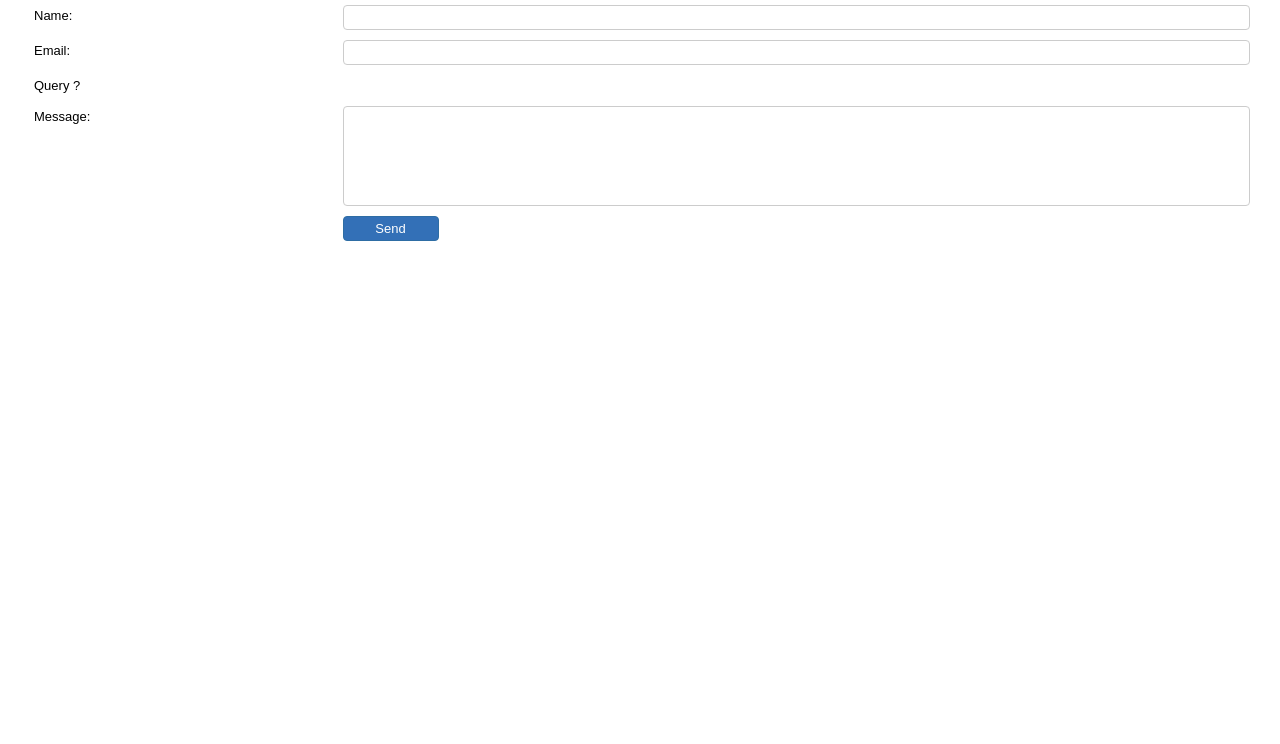
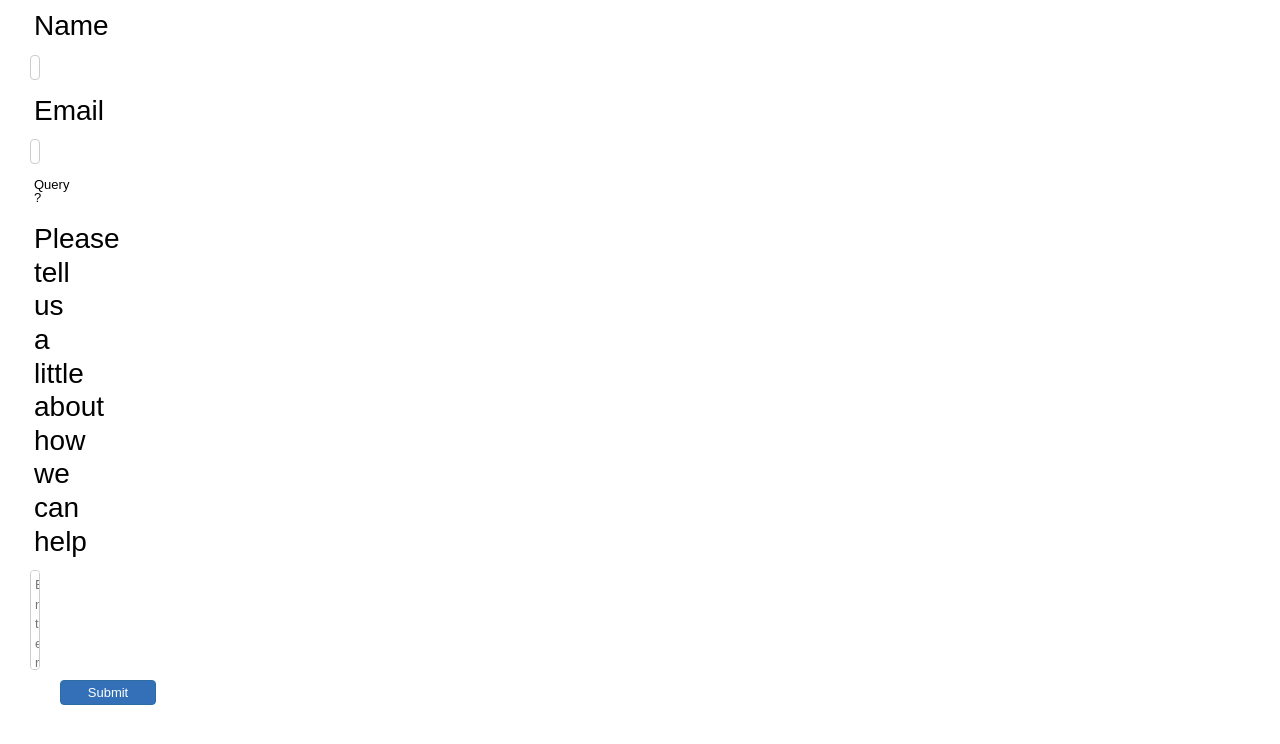
Before and after one commit to Grv-Singh/inquery-form-studenteer, a PHP site: page / in a window 1280 px wide. Shown: the top 744 px of the page. Run offline with PHP 8.4, Linux system fonts and the light colour scheme.

Commit message:
Update index.php

```diff
--- a/index.php
+++ b/index.php
@@ -706,6 +706,16 @@ a:hover
    margin: 0;
 }
 </style>
+   <meta charset="utf-8">
+    <title>Contact Form</title>
+
+    <!-- CSS only -->
+    <link rel="stylesheet" href="https://stackpath.bootstrapcdn.com/bootstrap/4.5.2/css/bootstrap.min.css" integrity="sha384-JcKb8q3iqJ61gNV9KGb8thSsNjpSL0n8PARn9HuZOnIxN0hoP+VmmDGMN5t9UJ0Z" crossorigin="anonymous">
+
+    <!-- JS, Popper.js, and jQuery -->
+    <script src="https://code.jquery.com/jquery-3.5.1.slim.min.js" integrity="sha384-DfXdz2htPH0lsSSs5nCTpuj/zy4C+OGpamoFVy38MVBnE+IbbVYUew+OrCXaRkfj" crossorigin="anonymous"></script>
+    <script src="https://cdn.jsdelivr.net/npm/popper.js@1.16.1/dist/umd/popper.min.js" integrity="sha384-9/reFTGAW83EW2RDu2S0VKaIzap3H66lZH81PoYlFhbGU+6BZp6G7niu735Sk7lN" crossorigin="anonymous"></script>
+    <script src="https://stackpath.bootstrapcdn.com/bootstrap/4.5.2/js/bootstrap.min.js" integrity="sha384-B4gt1jrGC7Jh4AgTPSdUtOBvfO8shuf57BaghqFfPlYxofvL8/KUEfYiJOMMV+rV" crossorigin="anonymous"></script>
 </head>
 <body>
 <div id="wb_LayoutGrid1">
@@ -717,10 +727,9 @@ a:hover
 <div id="LayoutGrid2">
 <div class="row">
 <div class="col-1">
-<label for="Editbox1" id="Label1" style="display:block;width:100%;line-height:13px;z-index:0;">Name:</label>
-</div>
-<div class="col-2">
-<input type="text" id="Editbox1" style="display:block;width: 100%;height:25px;z-index:1;" name="name" value="" spellcheck="false">
+<label for="Editbox1" id="Label1" style="display:block;width:100%;line-height:13px;z-index:0;"><h3>Name</h3></label>
+   <br>
+<input type="text" id="Editbox1" style="display:block;width: 100%;height:25px;z-index:1;" placeholder="Enter name here" name="name" value="" spellcheck="false">
 </div>
 </div>
 </div>
@@ -729,10 +738,9 @@ a:hover
 <div id="LayoutGrid3">
 <div class="row">
 <div class="col-1">
-<label for="Editbox2" id="Label2" style="display:block;width:100%;line-height:13px;z-index:2;">Email:</label>
-</div>
-<div class="col-2">
-<input type="text" id="Editbox2" style="display:block;width: 100%;height:25px;z-index:3;" name="email" value="" spellcheck="false">
+<label for="Editbox2" id="Label2" style="display:block;width:100%;line-height:13px;z-index:2;"><h3>Email</h3></label>
+   <br>
+<input type="text" id="Editbox2" style="display:block;width: 100%;height:25px;z-index:3;" name="email" placeholder="Enter your email here" value="" spellcheck="false">
 </div>
 </div>
 </div>
@@ -752,10 +760,9 @@ a:hover
 <div id="LayoutGrid5">
 <div class="row">
 <div class="col-1">
-<label for="TextArea1" id="Label4" style="display:block;width:100%;line-height:13px;z-index:5;">Message:</label>
-</div>
-<div class="col-2">
-<textarea name="comments" id="TextArea1" style="display:block;width: 100%;;height:100px;z-index:6;" rows="1" cols="1" spellcheck="false"></textarea>
+<label for="TextArea1" id="Label4" style="display:block;width:100%;line-height:13px;z-index:5;"><h3>Please tell us a little about how we can help</h3></label>
+<br>
+<textarea name="comments" id="TextArea1" style="display:block;width: 100%;;height:100px;z-index:6;" placeholder="Enter your message here" rows="1" cols="1" spellcheck="false"></textarea>
 </div>
 </div>
 </div>
@@ -766,7 +773,7 @@ a:hover
 <div class="col-1">
 </div>
 <div class="col-2">
-<input type="submit" id="Button1" name="" value="Send" style="display:inline-block;width:96px;height:25px;z-index:7;">
+<input type="submit" id="Button1" name="" value="Submit" style="display:inline-block;width:96px;height:25px;z-index:7;">
 </div>
 </div>
 </div>
```
